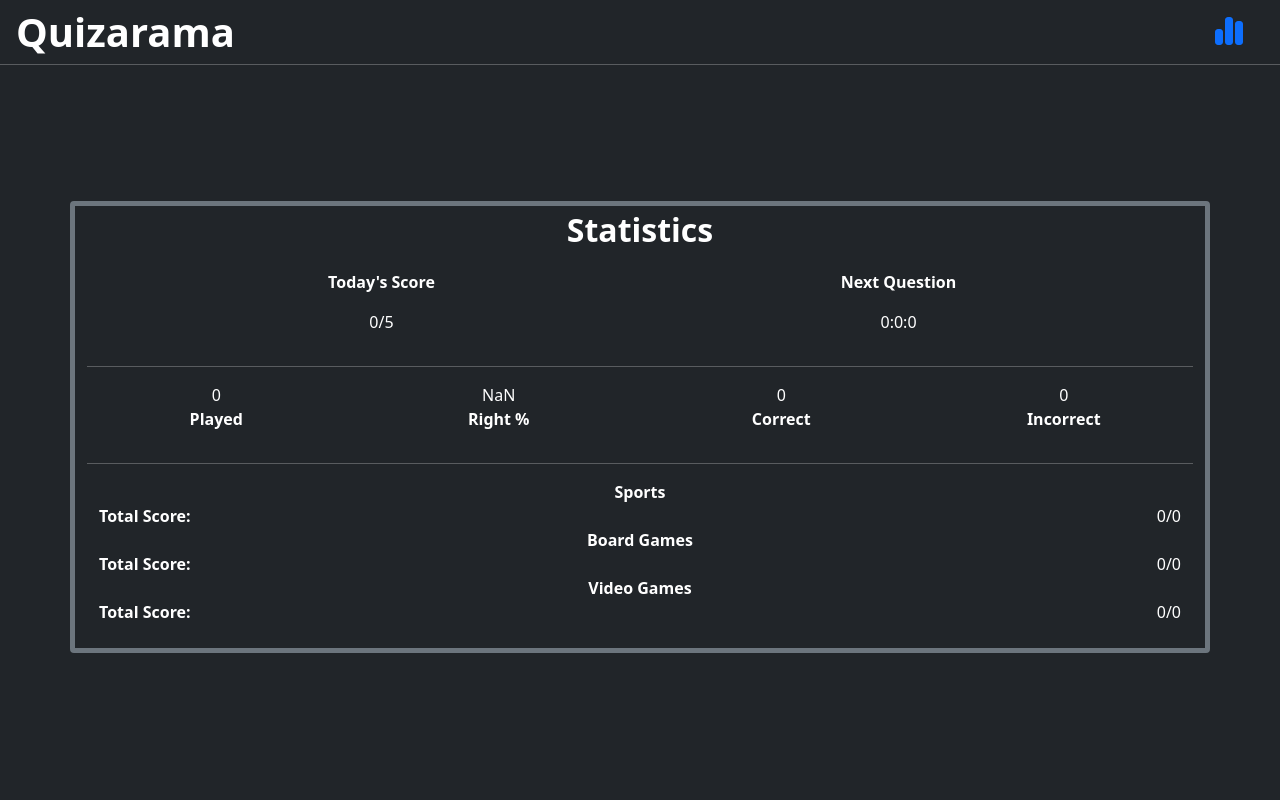
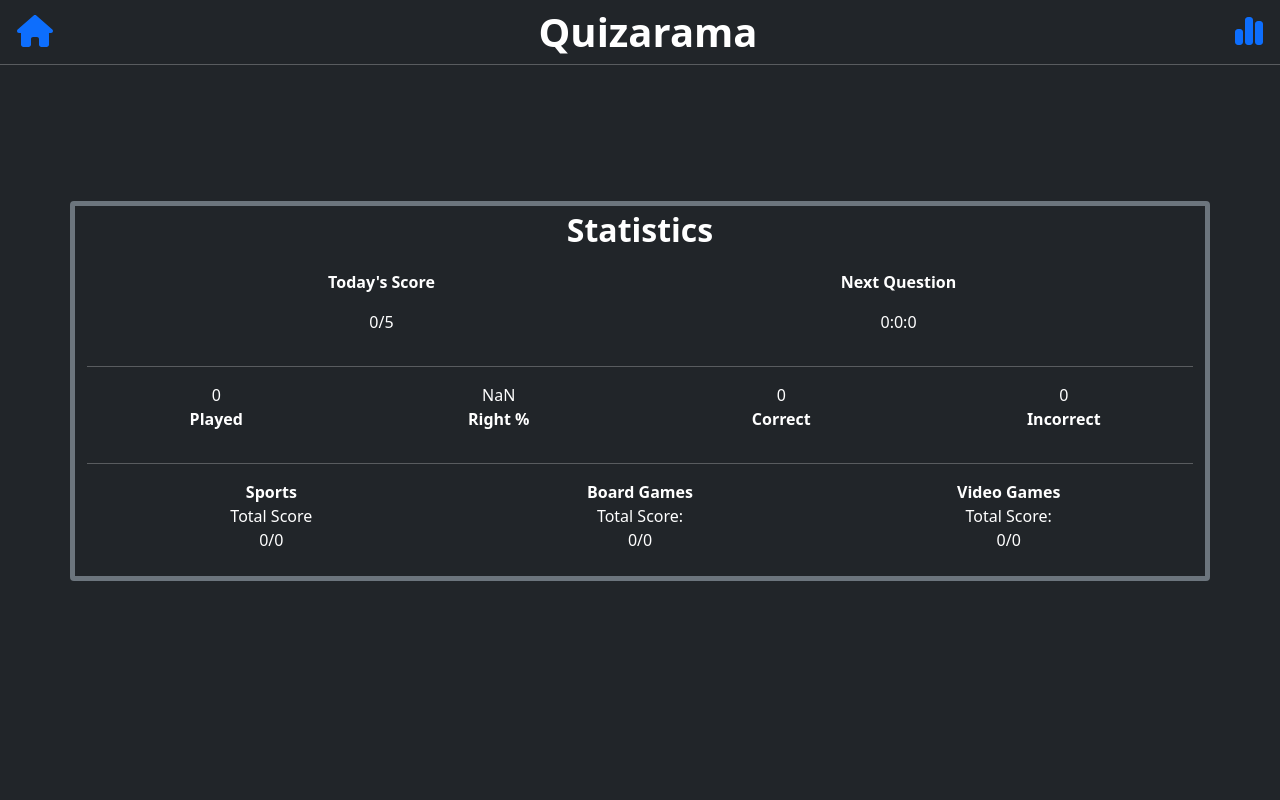
Before and after one commit to dcr041/CP3540-Project, a React (Create React App) app in the folder front-end/: page /Statistics in a window 1280 px wide. Shown: the top 800 px of the page. Built offline with nearby package versions, Linux system fonts and the light colour scheme.

Commit message:
commit on 'Work-in-Progress-Daniel'

```diff
--- a/front-end/src/Footer.js
+++ b/front-end/src/Footer.js
@@ -21,23 +21,23 @@ const Footer = () => {
               <h6>Mohamed|Full Stack Developer</h6>
               <h6 className="text-muted"><AiOutlineMail /> Mohamed.Mahmoud70@ed.cna.nl.ca</h6>
               <a className="h3" href="https://github.com/mohamed-baioumy"><FaGithub /></a>
-              <a className="h3" href="https://www.linkedin.com/in/mohamed-mahmoud-0b618112a" ><FaLinkedin /></a>
+              <a className="h3" href="https://www.linkedin.com/in/mohamed-mahmoud-0b618112a"><FaLinkedin /></a>
               <a className="h3" href=" https://acrobat.adobe.com/link/review?uri=urn:aaid:scds:US:669061e0-3a6e-3412-b598-2566204b116c"><MdPictureAsPdf /></a>
             </Col>
             <Col className="pb-4">
               <h6>Nathan|Full Stack Developer</h6>
               <h6 className="text-muted mt-0"><AiOutlineMail /> nathan.atkins45@ed.cna.nl.ca</h6>
-              <a className="h3" href="https://github.com/mohamed-baioumy"><FaGithub /></a>
-              <a className="h3" href="https://www.linkedin.com/in/mohamed-mahmoud-0b618112a" ><FaLinkedin /></a>
+              <a className="h3" href="https://github.com/Venombane"><FaGithub /></a>
+              <a className="h3" href="https://www.linkedin.com/in/nathan-atkins-3a54a71b1/"><FaLinkedin /></a>
               <a className="h3" href=" https://acrobat.adobe.com/link/review?uri=urn:aaid:scds:US:669061e0-3a6e-3412-b598-2566204b116c"><MdPictureAsPdf /></a>
 
             </Col>
             <Col className="pb-4">
               <h6>Daniel|Full Stack Developer</h6>
-              <h6 className="text-muted"><AiOutlineMail /> Mohamed.Mahmoud70@ed.cna.nl.ca</h6>
-              <a className="h3" href="https://github.com/mohamed-baioumy"><FaGithub /></a>
-              <a className="h3" href="https://www.linkedin.com/in/mohamed-mahmoud-0b618112a" ><FaLinkedin /></a>
-              <a className="h3" href=" https://acrobat.adobe.com/link/review?uri=urn:aaid:scds:US:669061e0-3a6e-3412-b598-2566204b116c"><MdPictureAsPdf /></a>
+              <h6 className="text-muted"><AiOutlineMail /> daniel.rowe31@ed.cna.nl.ca</h6>
+              <a className="h3" href="https://github.com/dcr041"><FaGithub /></a>
+              <a className="h3" href="https://www.linkedin.com/in/mohamed-mahmoud-0b618112a"><FaLinkedin /></a>
+              <a className="h3" href="https://acrobat.adobe.com/link/review?uri=urn:aaid:scds:US:669061e0-3a6e-3412-b598-2566204b116c"><MdPictureAsPdf /></a>
             </Col>
           </Row>
       </Container>
--- a/front-end/src/NavBar.js
+++ b/front-end/src/NavBar.js
@@ -2,17 +2,21 @@ import React from "react";
 import { Link } from "react-router-dom";
 import Row from 'react-bootstrap/Row';
 import Col from 'react-bootstrap/Col';
-import {faChartSimple} from '@fortawesome/free-solid-svg-icons';
+import {faChartSimple, faHome} from '@fortawesome/free-solid-svg-icons';
 import { FontAwesomeIcon } from '@fortawesome/react-fontawesome';
 
 const NavBar = () => (
-
     <>
         <Row className="bg-dark">
-            <Col className="text-start bg-dark text-white">
+            <Col className="text-start bg-dark text-white ms-1 mt-2">
+                <button className="btn">
+                    <Link to="/"><FontAwesomeIcon icon={faHome} size="2x"  /></Link>
+                </button>
+            </Col>
+            <Col className="text-center bg-dark text-white">
                 <h2 className=" fw-bold fs-1 ms-3 mt-2">Quizarama</h2>
             </Col>
-            <Col className="text-end bg-dark text-white me-4 mt-2">
+            <Col className="text-end bg-dark text-white me-1 mt-2">
                 <button className="btn">
                     <Link to="/Statistics"><FontAwesomeIcon icon={faChartSimple} size="2x"  /></Link>
                 </button>
--- a/front-end/src/Statistics.js
+++ b/front-end/src/Statistics.js
@@ -78,33 +78,29 @@ export function Statistics() {
              (
             <>
             <Container>
-                <Col className="text-center fw-bold">Sports</Col>
                 <Row>
-                    <Col className="text-start fw-bold">
-                        Total Score:
-                    </Col>
-                    <Col className="text-end">
+                    <Col className='text-center'>
+                        <Col className="fw-bold">Sports</Col>
+                        <Col className="fw-normal">Total Score</Col>
+                        <Col className="fw-light">
                             {user.sports.right}/{user.sports.wrong}
                         </Col>
-                </Row>
+                    </Col>
 
-                <Col className="text-center fw-bold">Board Games</Col>
-                <Row>
-                    <Col className="text-start fw-bold">
-                        Total Score:
-                    </Col>
-                    <Col className="text-end">
+                    <Col className='text-center'>
+                        <Col className="fw-bold">Board Games</Col>
+                        <Col className="fw-normal">Total Score:</Col>
+                        <Col className='fw-light'>
                             {user.boardGames.right}/{user.boardGames.wrong}
                         </Col>
-                </Row>
+                    </Col>
 
-                <Col className="text-center fw-bold">Video Games</Col>
-                <Row>
-                    <Col className="text-start fw-bold">
-                        Total Score:
+                    <Col className='text-center'>
+                        <Col className="fw-bold">Video Games</Col>
+                        <Col className="fw-normal">Total Score:</Col>
+                        <Col className="fw-light">
+                            {user.videoGames.right}/{user.videoGames.wrong}
                         </Col>
-                    <Col className="text-end">
-                        {user.videoGames.right}/{user.videoGames.wrong}
                     </Col>
                 </Row>
             </Container>
@@ -117,33 +113,29 @@ export function Statistics() {
              (
             <>
             <Container>
-                <Col className="text-center fw-bold">Music</Col>
                 <Row>
-                    <Col className="text-start fw-bold">
-                        Total Score:
-                    </Col>
-                    <Col className="text-end">
+                    <Col className='text-center'>
+                        <Col className="fw-bold">Music</Col>
+                        <Col className="fw-normal">Total Score:</Col>
+                        <Col className="fw-light">
                             {user.music.right}/{user.music.wrong}
                         </Col>
-                </Row>
+                    </Col>
 
-                <Col className="text-center fw-bold">Celebrities</Col>
-                <Row>
-                    <Col className="text-start fw-bold">
-                        Total Score:
-                    </Col>
-                    <Col className="text-end">
+                    <Col className='text-center'>
+                        <Col className="fw-bold">Celebrities</Col>
+                        <Col className="fw-normal">Total Score:</Col>
+                        <Col className="fw-light">
                             {user.celebrities.right}/{user.celebrities.wrong}
                         </Col>
-                </Row>
+                    </Col>
 
-                <Col className="text-center fw-bold">Art</Col>
-                <Row>
-                    <Col className="text-start fw-bold">
-                        Total Score:
+                    <Col className='text-center'>
+                        <Col className="fw-bold">Art</Col>
+                        <Col className="fw-normal">Total Score:</Col>
+                        <Col className="fw-light">
+                            {user.art.right}/{user.art.wrong}
                         </Col>
-                    <Col className="text-end">
-                        {user.art.right}/{user.art.wrong}
                     </Col>
                 </Row>
             </Container>
@@ -156,33 +148,29 @@ export function Statistics() {
              (
             <>
             <Container>
-                <Col className="text-center fw-bold">Science & Nature</Col>
                 <Row>
-                    <Col className="text-start fw-bold">
-                        Total Score:
-                    </Col>
-                    <Col className="text-end">
+                    <Col className='text-center'>
+                        <Col className="fw-bold">Science & Nature</Col>
+                        <Col className="fw-normal">Total Score:</Col>
+                        <Col className="fw-light">
                             {user.scienceNature.right}/{user.scienceNature.wrong}
                         </Col>
-                </Row>
+                    </Col>
 
-                <Col className="text-center fw-bold">Geography</Col>
-                <Row>
-                    <Col className="text-start fw-bold">
-                        Total Score:
-                    </Col>
-                    <Col className="text-end">
+                    <Col className='text-center'>
+                        <Col className="fw-bold">Geography</Col>
+                        <Col className="fw-normal">Total Score:</Col>
+                        <Col className="fw-light">
                             {user.geography.right}/{user.geography.wrong}
                         </Col>
-                </Row>
+                    </Col>
 
-                <Col className="text-center fw-bold">Animals</Col>
-                <Row>
-                    <Col className="text-start fw-bold">
-                        Total Score:
+                    <Col className='text-center'>
+                        <Col className="fw-bold">Animals</Col>
+                        <Col className="fw-normal">Total Score:</Col>
+                        <Col className="fw-light">
+                            {user.animals.right}/{user.animals.wrong}
                         </Col>
-                    <Col className="text-end">
-                        {user.animals.right}/{user.animals.wrong}
                     </Col>
                 </Row>
             </Container>
@@ -195,33 +183,29 @@ export function Statistics() {
              (
             <>
             <Container>
-                <Col className="text-center fw-bold">Vehicles</Col>
                 <Row>
-                    <Col className="text-start fw-bold">
-                        Total Score:
-                    </Col>
-                    <Col className="text-end">
+                    <Col className='text-center'>
+                        <Col className="fw-bold">Vehicles</Col>
+                        <Col className="fw-normal">Total Score:</Col>
+                        <Col className="fw-light">
                             {user.vehicles.right}/{user.vehicles.wrong}
                         </Col>
-                </Row>
+                    </Col>
 
-                <Col className="text-center fw-bold">Mathematics</Col>
-                <Row>
-                    <Col className="text-start fw-bold">
-                        Total Score:
-                    </Col>
-                    <Col className="text-end">
+                    <Col className='text-center'>
+                        <Col className="fw-bold">Mathematics</Col>
+                        <Col className="fw-normal">Total Score:</Col>
+                        <Col className="fw-light">
                             {user.mathematics.right}/{user.mathematics.wrong}
                         </Col>
-                </Row>
+                    </Col>
 
-                <Col className="text-center fw-bold">Gadgets & Computers</Col>
-                <Row>
-                    <Col className="text-start fw-bold">
-                        Total Score:
+                    <Col className='text-center'>
+                        <Col className="fw-bold">Gadgets & Computers</Col>
+                        <Col className="fw-normal">Total Score:</Col>
+                        <Col className="fw-light">
+                            {user.gadgetsComputers.right}/{user.gadgetsComputers.wrong}
                         </Col>
-                    <Col className="text-end">
-                        {user.gadgetsComputers.right}/{user.gadgetsComputers.wrong}
                     </Col>
                 </Row>
             </Container>
@@ -234,33 +218,29 @@ export function Statistics() {
              (
             <>
             <Container>
+                <Row>
+                    <Col className='text-center'>
                         <Col className="text-center fw-bold">Politics</Col>
-                <Row>
-                    <Col className="text-start fw-bold">
-                        Total Score:
-                    </Col>
+                        <Col className="text-start fw-bold">Total Score:</Col>
                         <Col className="text-end">
                             {user.politics.right}/{user.politics.wrong}
                         </Col>
-                </Row>
+                    </Col>
 
+                    <Col className='text-center'>
                         <Col className="text-center fw-bold">History & Mythology</Col>
-                <Row>
-                    <Col className="text-start fw-bold">
-                        Total Score:
-                    </Col>
+                        <Col className="text-start fw-bold">Total Score:</Col>
                         <Col className="text-end">
                             {user.historyMythology.right}/{user.historyMythology.wrong}
                         </Col>
-                </Row>
+                    </Col>
 
+                    <Col className='text-center'>
                         <Col className="text-center fw-bold">General Knowledge</Col>
-                <Row>
-                    <Col className="text-start fw-bold">
-                        Total Score:
-                    </Col>
+                        <Col className="text-start fw-bold">Total Score:</Col>
                         <Col className="text-end">
                             {user.generalKnowledge.right}/{user.generalKnowledge.wrong}
+                        </Col>
                     </Col>
                 </Row>
             </Container>
@@ -273,33 +253,29 @@ export function Statistics() {
              (
             <>
             <Container>
-                <Col className="text-center fw-bold">Film</Col>
                 <Row>
-                    <Col className="text-start fw-bold">
-                        Total Score:
-                    </Col>
-                    <Col className="text-end">
+                    <Col className='text-center'>
+                        <Col className="fw-bold">Film</Col>
+                        <Col className="fw-normal">Total Score:</Col>
+                        <Col className="fw-light">
                             {user.film.right}/{user.film.wrong}
                         </Col>
-                </Row>
+                    </Col>
 
-                <Col className="text-center fw-bold">Cartoons & Animation</Col>
-                <Row>
-                    <Col className="text-start fw-bold">
-                        Total Score:
-                    </Col>
-                    <Col className="text-end">
+                    <Col className='text-center'>
+                        <Col className="fw-bold">Cartoons & Animation</Col>
+                        <Col className="fw-normal">Total Score:</Col>
+                        <Col className="fw-light">
                             {user.cartoonsAnimation.right}/{user.cartoonsAnimation.wrong}
                         </Col>
-                </Row>
+                    </Col>
 
-                <Col className="text-center fw-bold">Television</Col>
-                <Row>
-                    <Col className="text-start fw-bold">
-                        Total Score:
+                    <Col className='text-center'>
+                        <Col className="fw-bold">Television</Col>
+                        <Col className="fw-normal">Total Score:</Col>
+                        <Col className="fw-light">
+                            {user.television.right}/{user.television.wrong}
                         </Col>
-                    <Col className="text-end">
-                        {user.television.right}/{user.television.wrong}
                     </Col>
                 </Row>
             </Container>
@@ -313,33 +289,29 @@ export function Statistics() {
              (
             <>
             <Container>
-                <Col className="text-center fw-bold">Comics</Col>
                 <Row>
-                    <Col className="text-start fw-bold">
-                        Total Score:
-                    </Col>
-                    <Col className="text-end">
+                    <Col className='text-center'>
+                        <Col className="fw-bold">Comics</Col>
+                        <Col className="fw-normal">Total Score:</Col>
+                        <Col className="fw-light">
                             {user.comics.right}/{user.comics.wrong}
                         </Col>
-                </Row>
+                    </Col>
 
-                <Col className="text-center fw-bold">Books</Col>
-                <Row>
-                    <Col className="text-start fw-bold">
-                        Total Score:
-                    </Col>
-                    <Col className="text-end">
+                    <Col className='text-center'>
+                        <Col className="fw-bold">Books</Col>
+                        <Col className="fw-normal">Total Score:</Col>
+                        <Col className="fw-light">
                             {user.books.right}/{user.books.wrong}
                         </Col>
-                </Row>
+                    </Col>
 
-                <Col className="text-center fw-bold">Anime & Manga</Col>
-                <Row>
-                    <Col className="text-start fw-bold">
-                        Total Score:
+                    <Col className='text-center'>
+                        <Col className="fw-bold">Anime & Manga</Col>
+                        <Col className="fw-normal">Total Score:</Col>
+                        <Col className="fw-light">
+                            {user.animeManga.right}/{user.animeManga.wrong}
                         </Col>
-                    <Col className="text-end">
-                        {user.animeManga.right}/{user.animeManga.wrong}
                     </Col>
                 </Row>
             </Container>
--- a/front-end/src/categories.js
+++ b/front-end/src/categories.js
@@ -27,7 +27,7 @@ if (date.getDay() === 0) {
 } else if (date.getDay() === 1) {
     CATEGORIES = {
         music: {
-            name: 'Music',
+            name: 'Music, Musicals & Theatre',
             icon: faMusic,
             color: 'green',
         },
@@ -127,7 +127,7 @@ if (date.getDay() === 0) {
             color: 'yellow',
         },
         animeManga: {
-            name: 'Anime & Manga',
+            name: 'Japanese Anime & Manga',
             icon: faBookOpen,
             color: 'red',
         },
```
Lines whose indentation alone changed are shown as unchanged.
